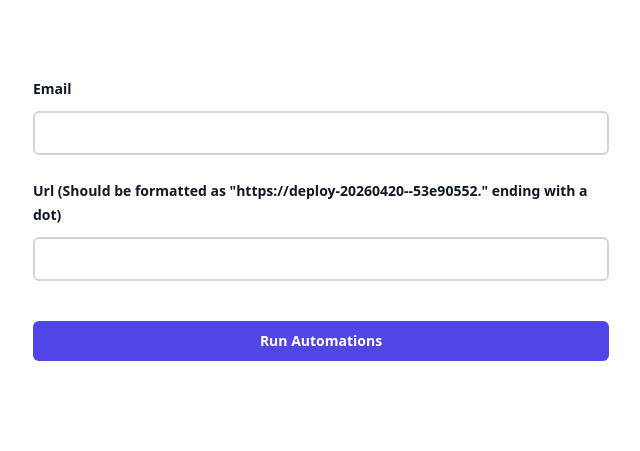
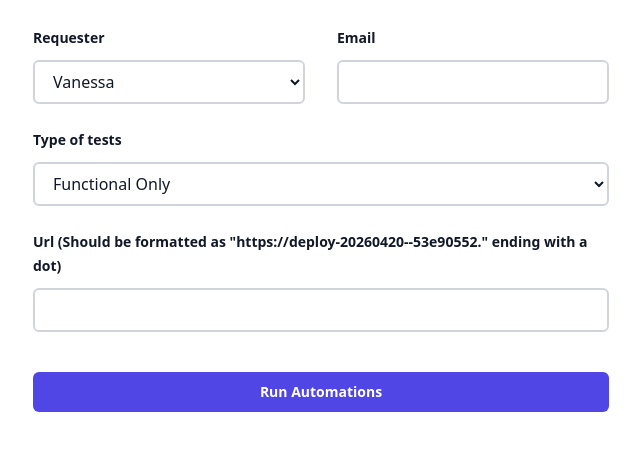
Before and after one commit to vanessagonzalez-aut/automations-ui, a website: page index.html in a window 1280 px wide. Shown: the part 265-716 px from the top of the page, without its empty margins (319-959 px from the left). Drawn offline with Linux system fonts and the light colour scheme.

Commit message:
design updates

```diff
--- a/index.html
+++ b/index.html
@@ -4,7 +4,7 @@
     <meta charset="UTF-8">
     <meta name="viewport" content="width=device-width, initial-scale=1.0">
     <link href="output.css" rel="stylesheet">
-    <title>Document</title>
+    <title>iVisa Automations</title>
 </head>
 <body class="h-full">
   <div class="isolate h-full flex-col flex justify-center bg-white px-6 py-24 sm:py-32 lg:px-8 dark:bg-gray-900">
@@ -14,10 +14,33 @@
     </div>
     <form id="automationsInfo" class="mx-auto mt-16 max-w-xl sm:mt-20">
       <div class="grid grid-cols-1 gap-x-8 gap-y-6 sm:grid-cols-2">
-        <div class="sm:col-span-2">
+        <div>
+          <label for="requester" class="block text-sm/6 font-semibold text-gray-900 dark:text-white">Requester</label>
+          <div class="mt-2.5">
+            <select name="requester" id="requester" class="block w-full rounded-md bg-white px-3.5 py-2 text-base text-gray-900 border-2 border-gray-300 placeholder:text-gray-400 focus:outline-2 focus:-outline-offset-2 focus:outline-indigo-600 dark:bg-white/5 dark:text-white dark:outline-white/10 dark:placeholder:text-gray-500 dark:focus:outline-indigo-500">
+              <option value="Vanessa">Vanessa</option>
+              <option value="Analia">Analia</option>
+              <option value="Alejandro">Alejandro</option>
+              <option value="Daniel">Daniel</option>
+              <option value="Maria">Maria</option>
+              <option value="Carol">Carol</option>
+              <option value="Juan">Juan</option>
+            </select>
+          </div>
+        </div>
+        <div>
           <label for="email" class="block text-sm/6 font-semibold text-gray-900 dark:text-white">Email</label>
           <div class="mt-2.5">
             <input id="email" type="text" name="email" class="block w-full rounded-md bg-white px-3.5 py-2 text-base text-gray-900 border-2 border-gray-300 placeholder:text-gray-400 focus:outline-2 focus:-outline-offset-2 focus:outline-indigo-600 dark:bg-white/5 dark:text-white dark:outline-white/10 dark:placeholder:text-gray-500 dark:focus:outline-indigo-500" />
+          </div>
+        </div>
+        <div class="sm:col-span-2">
+          <label for="tests" class="block text-sm/6 font-semibold text-gray-900 dark:text-white">Type of tests</label>
+          <div class="mt-2.5">
+            <select name="tests" id="tests" class="block w-full rounded-md bg-white px-3.5 py-2 text-base text-gray-900 border-2 border-gray-300 placeholder:text-gray-400 focus:outline-2 focus:-outline-offset-2 focus:outline-indigo-600 dark:bg-white/5 dark:text-white dark:outline-white/10 dark:placeholder:text-gray-500 dark:focus:outline-indigo-500">
+              <option value="functional">Functional Only</option>
+              <option value="fav">Functional and Visual</option>
+            </select>
           </div>
         </div>
         <div class="sm:col-span-2">
```
Also changed, not shown: output.css.
